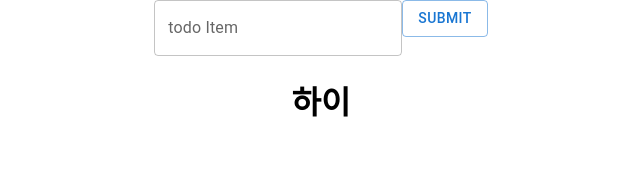
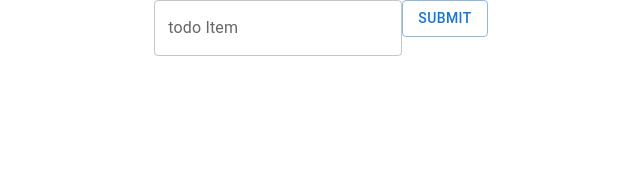
Before and after one commit to eddyhwang97/todo-list-app-demo, a React (Create React App) app: page / in a window 1280 px wide. Shown: the top 173 px of the page, without its empty margins (319-959 px from the left). Built offline with nearby package versions, Linux system fonts and the light colour scheme.

Commit message:
[4/n] Create TodoItemInputField: Add onSubmit callback as props to TodoItemInputField

```diff
--- a/src/App.js
+++ b/src/App.js
@@ -22,8 +22,8 @@ const TotoItemInputField = (props) => {
 function App() {
   return (
     <div className="App">
+      {/* TotoItemInputField/버튼 눌렀을때  onSubmit callback 콜해주기  */}
       <TotoItemInputField onSubmit={()=>{}}/>
-        <h1> 하이</h1>
     </div>
   );
 }
```
